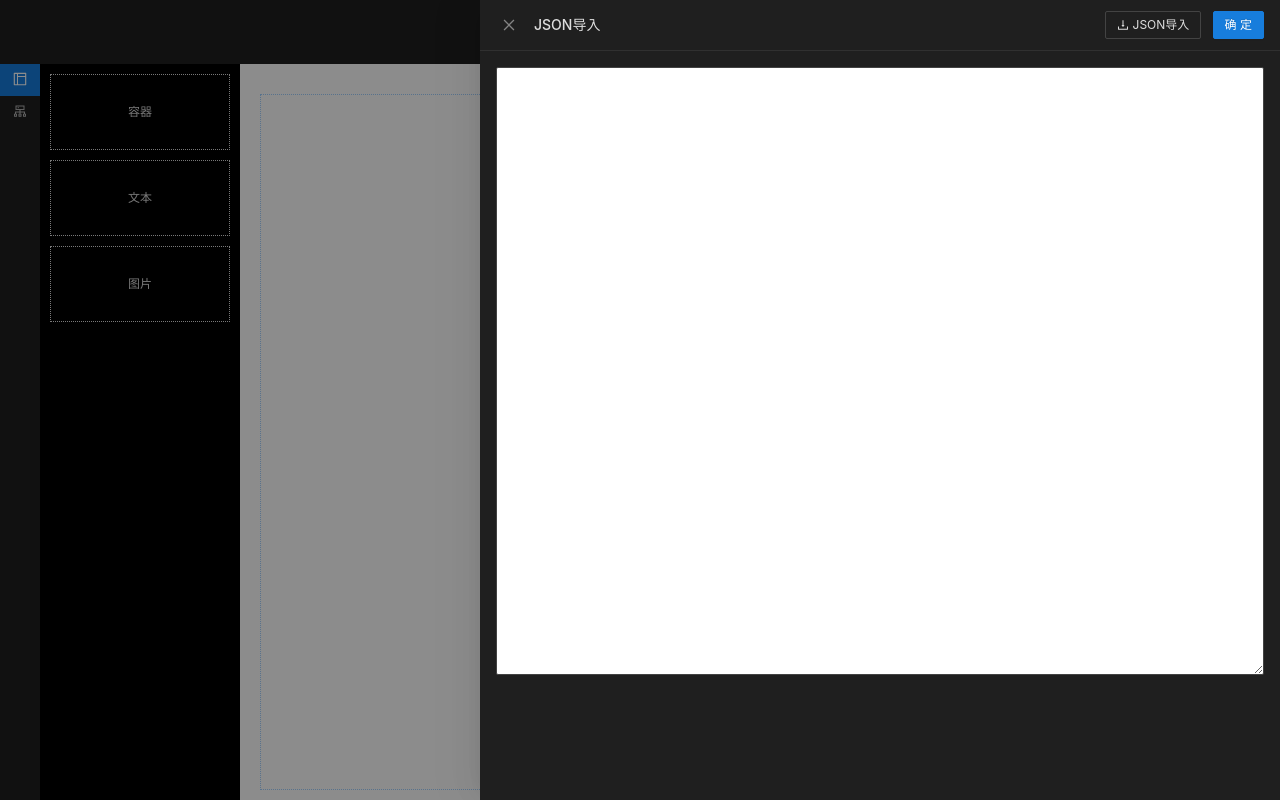
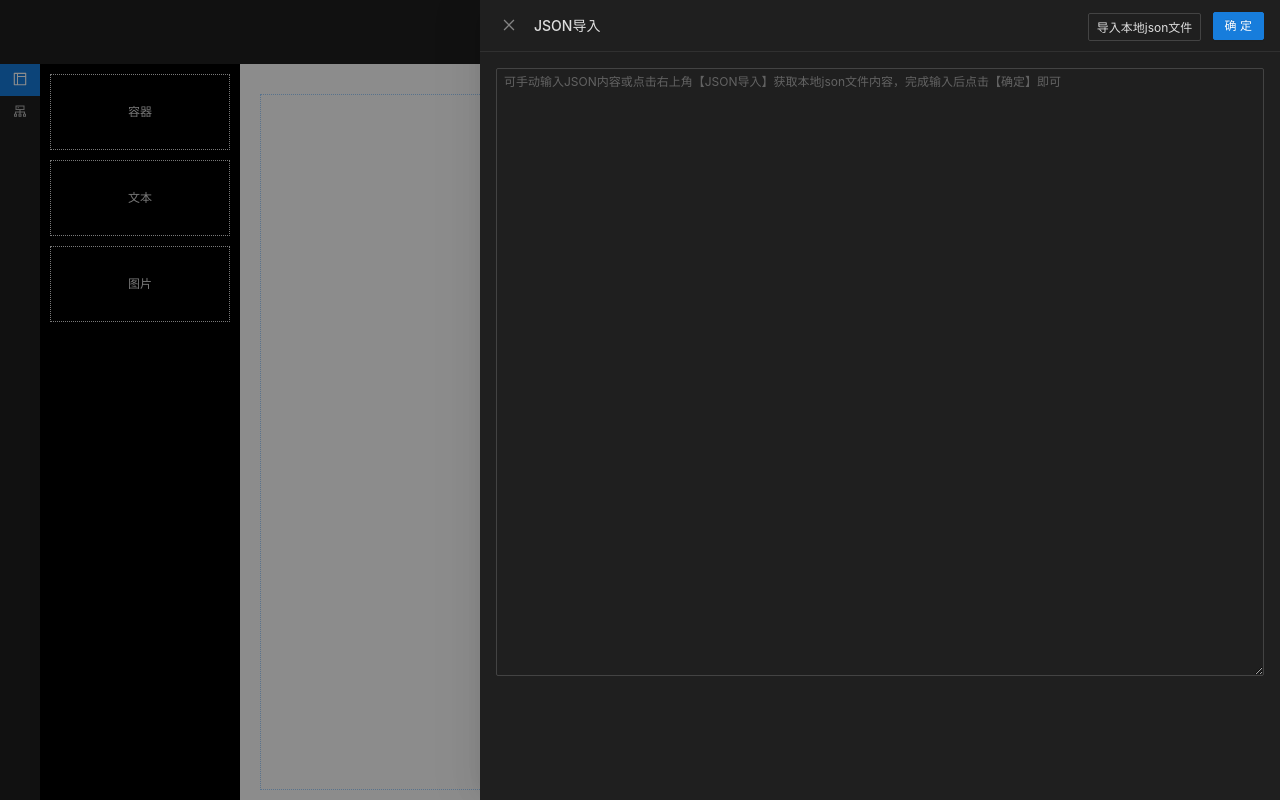
Before and after one commit to yangzai316/mix, a React app: page / in a window 1280 px wide. Both pictures are taken after a click on the button "JSON导入". Built offline with nearby package versions, Linux system fonts and the light colour scheme; a web font is replaced by a local one.

Commit message:
添加json预览功能

```diff
--- a/public/css/app.less
+++ b/public/css/app.less
@@ -180,3 +180,17 @@
   margin: 0;
   color: #f56c6c;
 }
+.file-btn{
+  display: inline-block;
+  text-align: center;
+  cursor: pointer;
+  height: 28px;
+  line-height: 28px;
+  padding: 0 8px;
+  font-size: 12px;
+  border-radius: 2px;
+  color: rgba(255, 255, 255, 0.85);
+  border:1px solid #434343;
+  position: relative;
+  top:2px;
+}
--- a/src/components/import-json.js
+++ b/src/components/import-json.js
@@ -8,18 +8,25 @@ const ImportJson = forwardRef(({updateView,setImportJsonVisible}, ref) => {
     updateView(JSON.parse(content));
     setImportJsonVisible(false)
   };
-
+  const fileChange = (e) => {
+    const file = e.target.files[0];
+      var reader = new FileReader();
+      reader.readAsText(file, "utf8"); //gbk编码
+      reader.onload = function () {
+        setContent(this.result); // 文本内容
+      };
+  };
 	// 方法上升给父组件
 	useImperativeHandle(ref, () => ({
-    setJsonToOrigin
+    setJsonToOrigin,
+    fileChange
   }));
 
   return (
     <Input.TextArea
       rows={30}
-      style={{ backgroundColor: '#fff', color: '#666' }}
       value={content}
-			placeholder="可手动输入JSON内容或点击右上角【JSON导入】获取本地json文件内容"
+			placeholder="可手动输入JSON内容或点击右上角【JSON导入】获取本地json文件内容，完成输入后点击【确定】即可"
       onChange={(e) => {
         setContent(e.target.value);
       }}
--- /dev/null
+++ b/src/components/json-code.js
@@ -0,0 +1,14 @@
+import React from 'react';
+import { jsonCode } from './../utils';
+
+
+const HtmlCode = () => {
+  const value = jsonCode();
+  return (
+    <pre>
+       {value}
+    </pre>
+  );
+};
+
+export default HtmlCode;
--- a/src/components/nav-top.js
+++ b/src/components/nav-top.js
@@ -8,9 +8,11 @@ import {
 import { preView, exportJSON, exportHTML } from '../utils';
 import HtmlCode from './html-code';
 import ImportJson from './import-json';
-import { origin } from './../data';
+import JsonCode from './json-code';
 
 const TopNav = ({ updateView }) => {
+  // code type
+  const [codeType, setCodeType] = useState('html');
   // html 代码预览
   const [htmlCodeViewVisible, setHtmlCodeViewVisible] = useState(false);
 
@@ -22,6 +24,10 @@ const TopNav = ({ updateView }) => {
 
   return (
     <div className="nav-top">
+      <Button icon={<EyeOutlined />} onClick={preView}>
+        新页面预览效果
+      </Button>
+      &nbsp; &nbsp;
       <Button
         icon={<UploadOutlined />}
         onClick={() => {
@@ -31,14 +37,11 @@ const TopNav = ({ updateView }) => {
         JSON导入
       </Button>
       &nbsp; &nbsp;
-      <Button icon={<EyeOutlined />} onClick={preView}>
-        新页面预览效果
-      </Button>
-      &nbsp; &nbsp;
       <Button
         icon={<EyeOutlined />}
         onClick={() => {
-          console.log(origin);
+          setCodeType('json');
+          setHtmlCodeViewVisible(true);
         }}
       >
         JSON预览
@@ -46,6 +49,7 @@ const TopNav = ({ updateView }) => {
       <Button
         icon={<EyeOutlined />}
         onClick={() => {
+          setCodeType('html');
           setHtmlCodeViewVisible(true);
         }}
       >
@@ -58,9 +62,9 @@ const TopNav = ({ updateView }) => {
       <Button icon={<DownloadOutlined />} onClick={exportHTML}>
         HTML下载
       </Button>
-      {/* HTML源码预览抽屉 */}
+      {/* HTML / JSON 源码预览抽屉 */}
       <Drawer
-        title="HTML源码"
+        title={`${codeType === 'json' ? 'JSON' : 'HTML'}预览`}
         placement="left"
         width="800px"
         visible={htmlCodeViewVisible}
@@ -68,12 +72,18 @@ const TopNav = ({ updateView }) => {
           setHtmlCodeViewVisible(false);
         }}
         extra={
-          <Button icon={<UploadOutlined />} onClick={exportHTML}>
-            HTML下载
-          </Button>
+          codeType === 'json' ? (
+            <Button icon={<DownloadOutlined />} onClick={exportJSON}>
+              JSON下载
+            </Button>
+          ) : (
+            <Button icon={<DownloadOutlined />} onClick={exportHTML}>
+              HTML下载
+            </Button>
+          )
         }
       >
-        <HtmlCode></HtmlCode>
+        {codeType === 'json' ? <JsonCode></JsonCode> : <HtmlCode></HtmlCode>}
       </Drawer>
       {/* JSON源码预览抽屉 */}
       <Drawer
@@ -86,9 +96,17 @@ const TopNav = ({ updateView }) => {
         }}
         extra={
           <>
-            <Button icon={<DownloadOutlined />} onClick={exportJSON}>
-              JSON导入
-            </Button>
+            <label htmlFor="xxx">
+              <span className="file-btn">导入本地json文件</span>
+              <input
+                id="xxx"
+                type="file"
+                style={{ display: 'none' }}
+                onChange={(e) => {
+                  ref?.current?.fileChange?.(e);
+                }}
+              />
+            </label>
             &nbsp; &nbsp;
             <Button
               type="primary"
--- a/src/utils.js
+++ b/src/utils.js
@@ -225,13 +225,21 @@ export const getParentId = (node) => {
 export const setMapFromNewTree = (tree) => {
   const o = {};
   o.root = tree;
-  tree?.children?.length && cycleTree(o,tree.children);
+  tree?.children?.length && cycleTree(o, tree.children);
   return o;
 };
 
-const cycleTree = (o,list) => {
+const cycleTree = (o, list) => {
   list.forEach((item) => {
     o[item.id] = item;
     item?.children?.length && cycleTree(item.children);
   });
 };
+
+/**
+ *   格式化 json 数据
+ */
+
+export const jsonCode = () => {
+  return JSON.stringify(origin, null, 4);
+};
```
